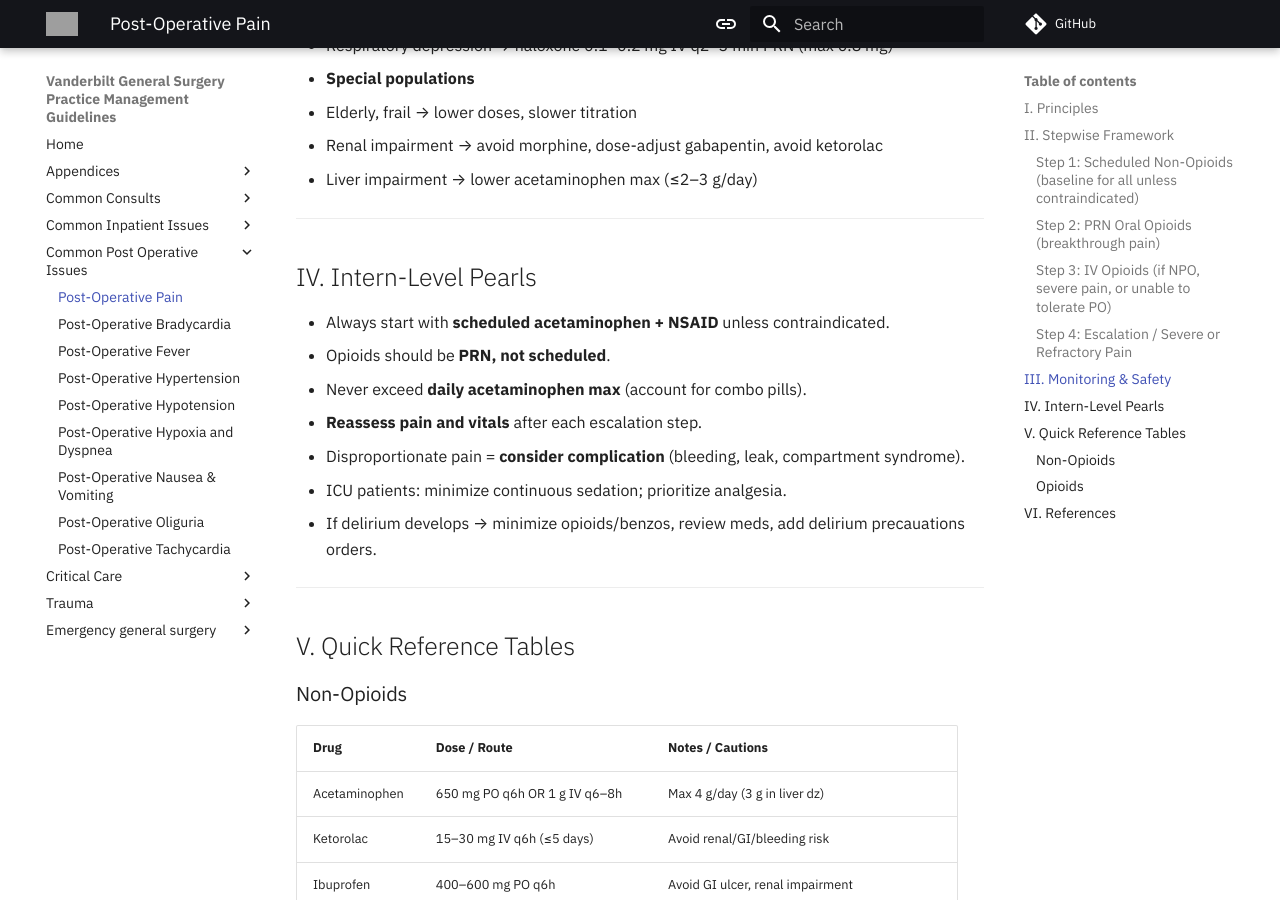
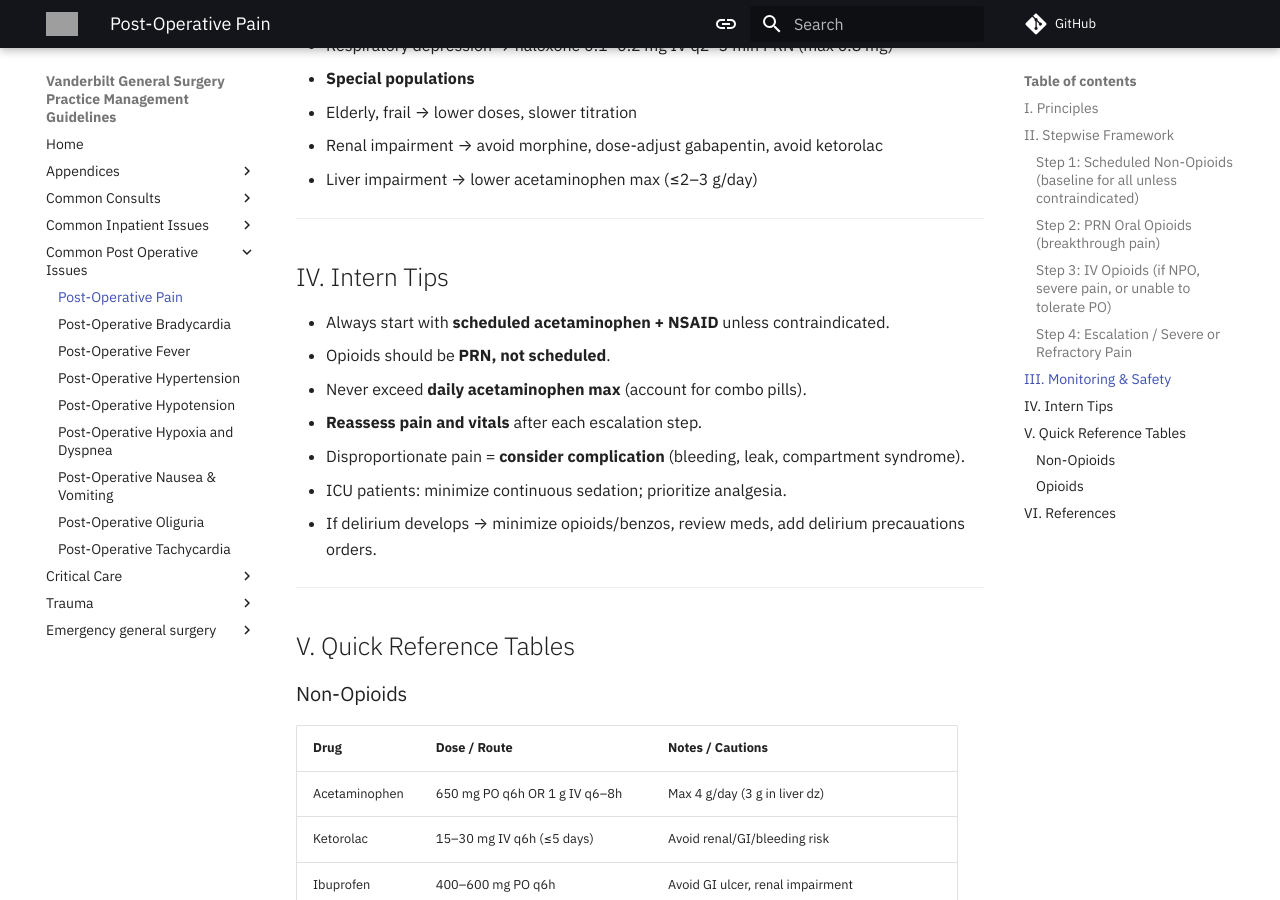
Before and after one commit to bilalmirza96/UOAGeneralSurgery, an MkDocs documentation site: the page built from docs/Common Post-Operative Issues/Post-opeartive Pain.md, in a window 1280 px wide and 900 px high, scrolled down 2422 px. Built offline with MkDocs 1.6.1 and Material for MkDocs 9.7.7, drawn with Linux system fonts in a browser that asks for light colours; comment, search, counter and statistics services are not loaded; grey boxes are pictures that could not be loaded.

Commit message:
Update Post-opeartive Pain.md

```diff
--- a/docs/Common Post-Operative Issues/Post-opeartive Pain.md
+++ b/docs/Common Post-Operative Issues/Post-opeartive Pain.md
@@ -101,7 +101,7 @@
 
 ---
 
-## IV. Intern-Level Pearls
+## IV. Intern Tips
 - Always start with **scheduled acetaminophen + NSAID** unless contraindicated.
 - Opioids should be **PRN, not scheduled**.
 - Never exceed **daily acetaminophen max** (account for combo pills).
```
